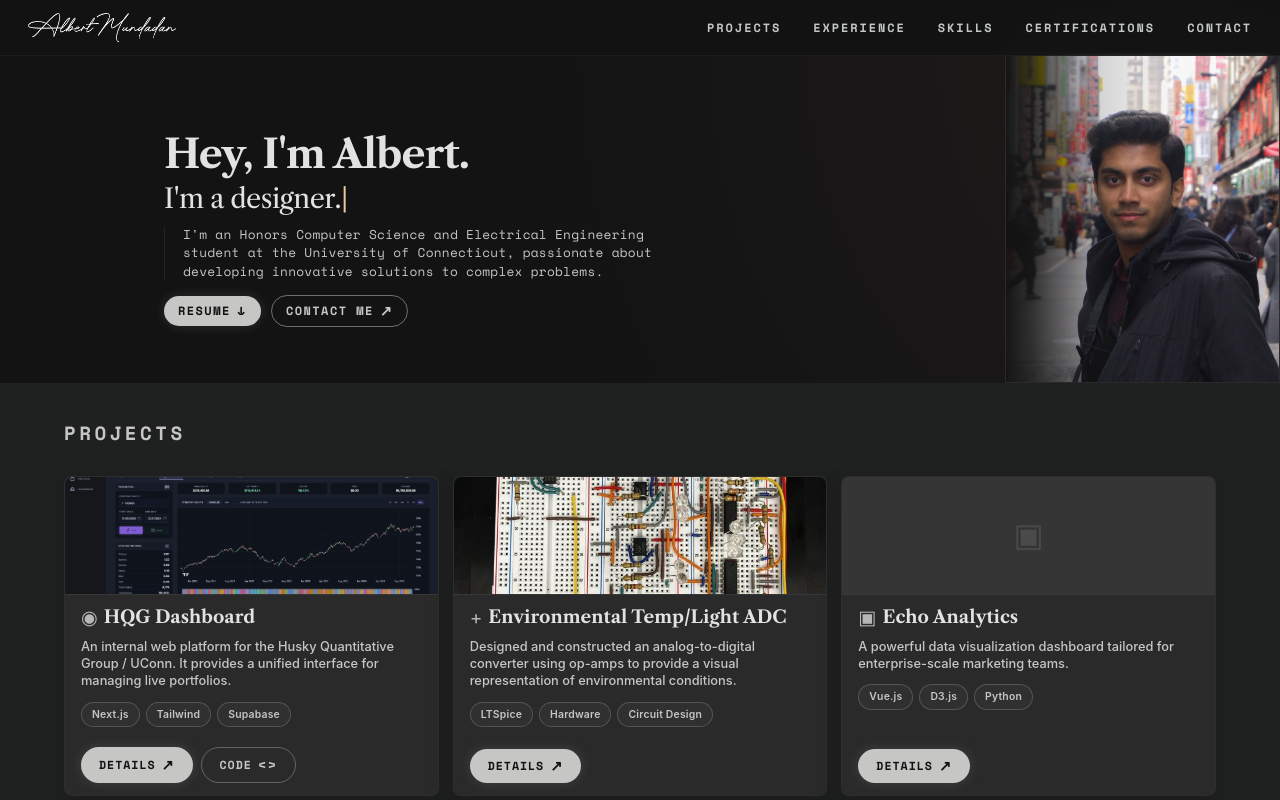
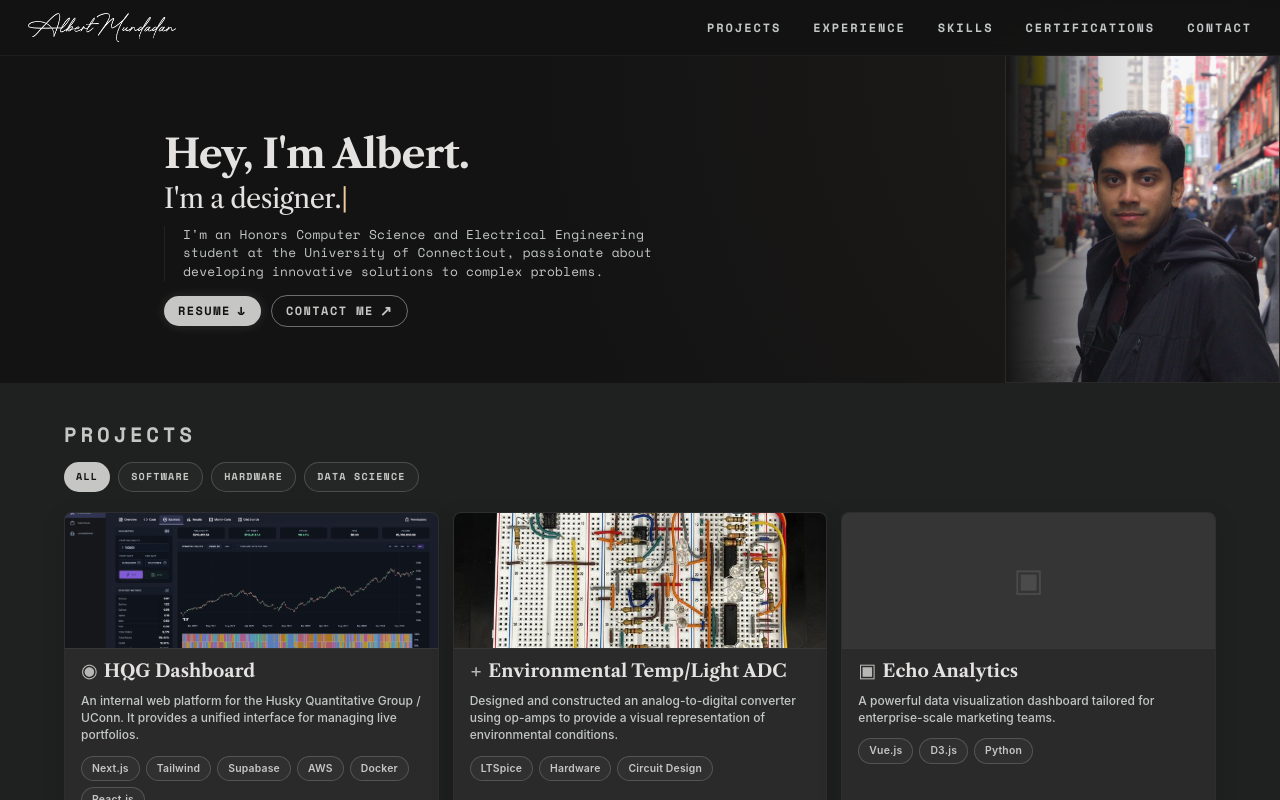
Before and after one commit to AlbertMundadan/albertmundadan.github.io, a React (Vite) app: page / in a window 1280 px wide. Shown: the top 800 px of the page. Built offline with nearby package versions, Linux system fonts and the light colour scheme.

Commit message:
feat: project filters

```diff
--- a/src/App.jsx
+++ b/src/App.jsx
@@ -34,6 +34,8 @@ const navLinks = [
   { label: 'Contact', href: '#contact' },
 ]
 
+const projectFilters = ['All', 'Software', 'Hardware', 'Data Science']
+
 function createPlaceholderProject(index) {
   return {
     id: `coming-soon-${index}`,
@@ -57,6 +59,7 @@ function getProjectLayout(width) {
 
 function App() {
   const [isDrawerOpen, setIsDrawerOpen] = useState(false)
+  const [activeProjectFilter, setActiveProjectFilter] = useState('All')
   const [projectLayout, setProjectLayout] = useState(() => {
     if (typeof window === 'undefined') {
       return { columns: 3, pageSize: 6 }
@@ -77,17 +80,28 @@ function App() {
     return () => window.removeEventListener('resize', updateProjectLayout)
   }, [])
 
+  const filteredProjects =
+    activeProjectFilter === 'All'
+      ? projects
+      : projects.filter((project) =>
+          project.categories?.includes(activeProjectFilter),
+        )
+
+  const projectStartIndex = currentProjectPage * projectLayout.pageSize
   const totalProjectPages = Math.max(
     1,
-    Math.ceil(projects.length / projectLayout.pageSize),
+    Math.ceil(filteredProjects.length / projectLayout.pageSize),
   )
 
   useEffect(() => {
     setCurrentProjectPage((page) => Math.min(page, totalProjectPages - 1))
   }, [totalProjectPages])
 
-  const projectStartIndex = currentProjectPage * projectLayout.pageSize
-  const visibleProjects = projects.slice(
+  useEffect(() => {
+    setCurrentProjectPage(0)
+  }, [activeProjectFilter, projectLayout.pageSize])
+
+  const visibleProjects = filteredProjects.slice(
     projectStartIndex,
     projectStartIndex + projectLayout.pageSize,
   )
@@ -185,10 +199,27 @@ function App() {
           className="bg-[var(--surface-container)] px-3.5 py-9 md:px-10"
         >
           <div className="mx-auto max-w-[72rem]">
-            <div className="mb-7 text-left">
-              <span className="block font-['Space_Mono'] text-[1.2rem] font-bold uppercase tracking-[0.18em] text-[var(--secondary)] md:text-[1.2rem]">
+            <div className="mb-3 text-left">
+              <span className="block font-['Space_Mono'] text-[1.2rem] font-bold uppercase tracking-[0.18em] text-[var(--secondary)] md:text-[1.3rem]">
                 Projects
               </span>
+            </div>
+
+            <div className="mb-5 flex flex-wrap gap-2">
+              {projectFilters.map((filter) => (
+                <button
+                  key={filter}
+                  type="button"
+                  onClick={() => setActiveProjectFilter(filter)}
+                  className={`rounded-full px-3 py-1.5 font-['Space_Mono'] text-[0.63rem] font-bold uppercase tracking-[0.12em] transition-colors ${
+                    activeProjectFilter === filter
+                      ? 'bg-[var(--secondary)] text-[var(--primary-container)]'
+                      : 'border border-[color:var(--secondary)]/24 bg-[color:var(--secondary)]/4 text-[var(--secondary)] hover:bg-[color:var(--secondary)]/10'
+                  }`}
+                >
+                  {filter}
+                </button>
+              ))}
             </div>
 
             <div
@@ -260,12 +291,10 @@ function App() {
         >
           <div className="mx-auto grid max-w-[72rem] grid-cols-1 items-start gap-5 md:grid-cols-2">
             <div className="md:sticky md:top-22">
-              <span className="mb-2 block font-['Space_Mono'] text-[8px] font-bold uppercase tracking-[0.18em] text-[var(--secondary)]">
+              <span className="block font-['Space_Mono'] text-[1.2rem] font-bold uppercase tracking-[0.18em] text-[var(--secondary)] md:text-[1.3rem]">
                 Experience
               </span>
-              <h2 className="max-w-sm font-['Libre_Caslon_Text'] text-[27px] leading-[32px] text-[var(--on-surface)]">
-                Over a decade of shaping digital products at scale.
-              </h2>
+
             </div>
             <div className="space-y-4.5">
               {experience.map((item) => (
--- a/src/components/ProjectCard.jsx
+++ b/src/components/ProjectCard.jsx
@@ -17,7 +17,7 @@ function ProjectCard({ project }) {
 
   return (
     <article className="group flex h-[20rem] w-full max-w-[24.25rem] flex-col overflow-hidden rounded-lg border border-[color:var(--outline-variant)]/15 bg-[var(--surface-container-high)] shadow-[0_8px_24px_rgba(0,0,0,0.14)] transition-all duration-300 hover:-translate-y-1 hover:border-[color:var(--secondary)]/18 hover:shadow-[0_14px_30px_rgba(0,0,0,0.2)]">
-      <div className="aspect-[16/9] w-full max-h-[7.35rem] shrink-0 overflow-hidden border-b border-[color:var(--outline-variant)]/10 bg-[var(--surface-container-highest)]">
+      <div className="aspect-[16/9] w-full max-h-[8.5rem] shrink-0 overflow-hidden border-b border-[color:var(--outline-variant)]/10 bg-[var(--surface-container-highest)]">
         {project.imageSrc ? (
           <img
             src={project.imageSrc}
@@ -42,11 +42,11 @@ function ProjectCard({ project }) {
           </h3>
         </div>
 
-        <p className="project-description-clamp mb-3 font-sans text-[0.8rem] leading-[1.08rem] font-medium text-[var(--on-surface-variant)]">
+        <p className="project-description-clamp mb-3 font-sans text-[0.75rem] leading-[1.08rem] font-medium text-[var(--on-surface-variant)]">
           {project.description}
         </p>
 
-        <div className="mb-3.5 flex flex-wrap gap-1.5">
+        <div className="mb-3 flex flex-wrap gap-1.5">
           {project.tags.map((tag) => (
             <span
               key={tag}
@@ -56,31 +56,6 @@ function ProjectCard({ project }) {
             </span>
           ))}
         </div>
-
-        <div className="mt-auto flex gap-2 pb-3">
-          <button
-            type="button"
-            className="inline-flex items-center gap-1.5 rounded-full bg-[var(--secondary)] px-4.5 py-2 font-['Space_Mono'] text-[0.73rem] font-bold uppercase tracking-[0.08em] text-[var(--primary-container)] shadow-[0_0_12px_rgba(200,198,197,0.16)] transition-transform hover:scale-105"
-          >
-            Details
-            <span aria-hidden="true" className="text-[0.9rem] leading-none">
-              ↗
-            </span>
-          </button>
-          {project.code ? (
-            <a
-              href={project.code}
-              target="_blank"
-              rel="noreferrer"
-              className="inline-flex items-center gap-1.5 rounded-full border border-[color:var(--secondary)]/36 px-4.5 py-2 font-['Space_Mono'] text-[0.73rem] font-bold uppercase tracking-[0.08em] text-[var(--secondary)] transition-colors hover:bg-[color:var(--secondary)]/6"
-            >
-              Code
-              <span aria-hidden="true" className="text-[0.9rem] leading-none">
-                &lt;&gt;
-              </span>
-            </a>
-          ) : null}
-        </div>
       </div>
     </article>
   )
--- a/src/data/projects.json
+++ b/src/data/projects.json
@@ -1,14 +1,16 @@
 [
   {
     "title": "HQG Dashboard",
+    "categories": ["Software", "Data Science"],
     "description": "An internal web platform for the Husky Quantitative Group / UConn. It provides a unified interface for managing live portfolios.",
-    "tags": ["Next.js", "Tailwind", "Supabase"],
+    "tags": ["Next.js", "Tailwind", "Supabase", "AWS", "Docker", "React.js"],
     "icon": "◉",
     "imageSrc": "HQG_DB_preview.png",
     "code": "https://github.com/Husky-Quantitative-Group/hqg-dashboard"
   },
   {
     "title": "Environmental Temp/Light ADC",
+    "categories": ["Hardware"],
     "description": "Designed and constructed an analog-to-digital converter using op-amps to provide a visual representation of environmental conditions.",
     "tags": ["LTSpice", "Hardware", "Circuit Design"],
     "icon": "+",
@@ -17,6 +19,7 @@
   },
   {
     "title": "Echo Analytics",
+    "categories": ["Data Science", "Software"],
     "description": "A powerful data visualization dashboard tailored for enterprise-scale marketing teams.",
     "tags": ["Vue.js", "D3.js", "Python"],
     "icon": "▣",
@@ -25,6 +28,7 @@
   },
   {
     "title": "Nexus UI",
+    "categories": ["Software"],
     "description": "An open-source component library prioritizing accessibility and cinematic motion design.",
     "tags": ["React", "Framer", "Storybook"],
     "icon": "◇",
@@ -33,6 +37,7 @@
   },
   {
     "title": "Echo Analytics",
+    "categories": ["Data Science", "Software"],
     "description": "A powerful data visualization dashboard tailored for enterprise-scale marketing teams.",
     "tags": ["Vue.js", "D3.js", "Python"],
     "icon": "▣",
@@ -41,6 +46,7 @@
   },
     {
     "title": "Echo Analytics",
+    "categories": ["Data Science", "Software"],
     "description": "A powerful data visualization dashboard tailored for enterprise-scale marketing teams.",
     "tags": ["Vue.js", "D3.js", "Python"],
     "icon": "▣",
@@ -49,6 +55,7 @@
   },
   {
     "title": "Echo Analytics",
+    "categories": ["Data Science", "Software"],
     "description": "A powerful data visualization dashboard tailored for enterprise-scale marketing teams.",
     "tags": ["Vue.js", "D3.js", "Python"],
     "icon": "▣",
```
